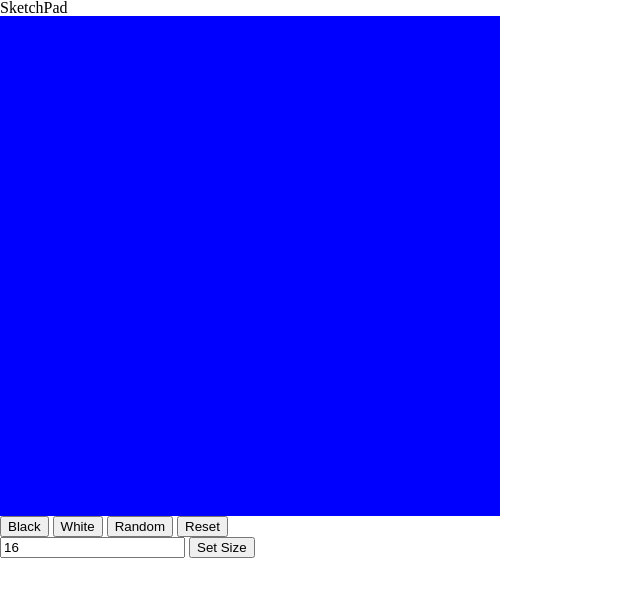
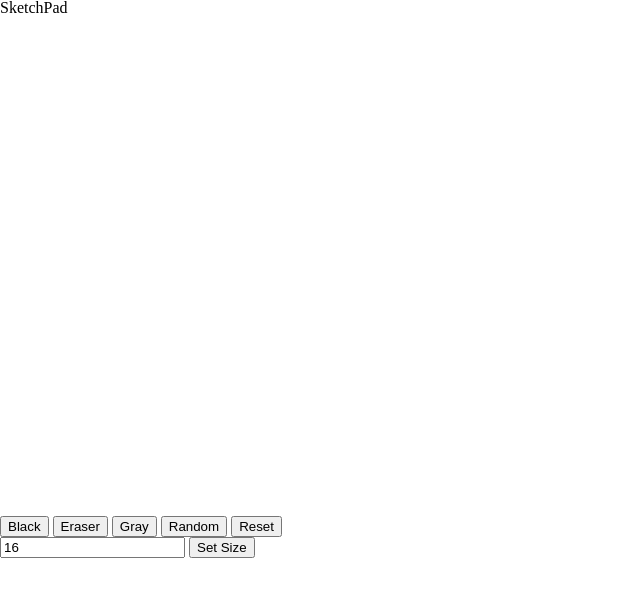
Before and after one commit to bobrowskinyu/etch-a-sketch, a plain HTML site: page index.html in a window 1280 px wide. Shown: the whole page, without its empty margins (0-640 px from the left). Drawn offline with Linux system fonts and the light colour scheme.

Commit message:
Made different color options for drawing.

```diff
--- a/index.html
+++ b/index.html
@@ -14,8 +14,9 @@
       <div class="content">
         <div class="board"></div>
         <div class="buttons">
-          <button>Black</button>
-          <button>White</button>
+          <button onclick="changeColor('black')">Black</button>
+          <button onclick="changeColor('white')">Eraser</button>
+          <button onclick="changeColor('gray')">Gray</button>
           <button>Random</button>
           <button>Reset</button>
         </div>
--- a/main.js
+++ b/main.js
@@ -1,3 +1,5 @@
+let color = "black";
+
 function populateBoard(size) {
   let board = document.querySelector(".board");
   let squares = board.querySelectorAll("div");
@@ -8,7 +10,8 @@ function populateBoard(size) {
   let amount = size * size;
   for (let i = 0; i < amount; i++) {
     let square = document.createElement("div");
-    square.style.backgroundColor = "blue";
+    square.addEventListener("mouseover", colorSquare);
+    square.style.backgroundColor = "white";
     board.insertAdjacentElement("beforeend", square);
   }
 }
@@ -22,3 +25,11 @@ function changeSize(input) {
     console.log("too many squares");
   }
 }
+
+function colorSquare() {
+  this.style.backgroundColor = color;
+}
+
+function changeColor(choice) {
+  color = choice;
+}
```
